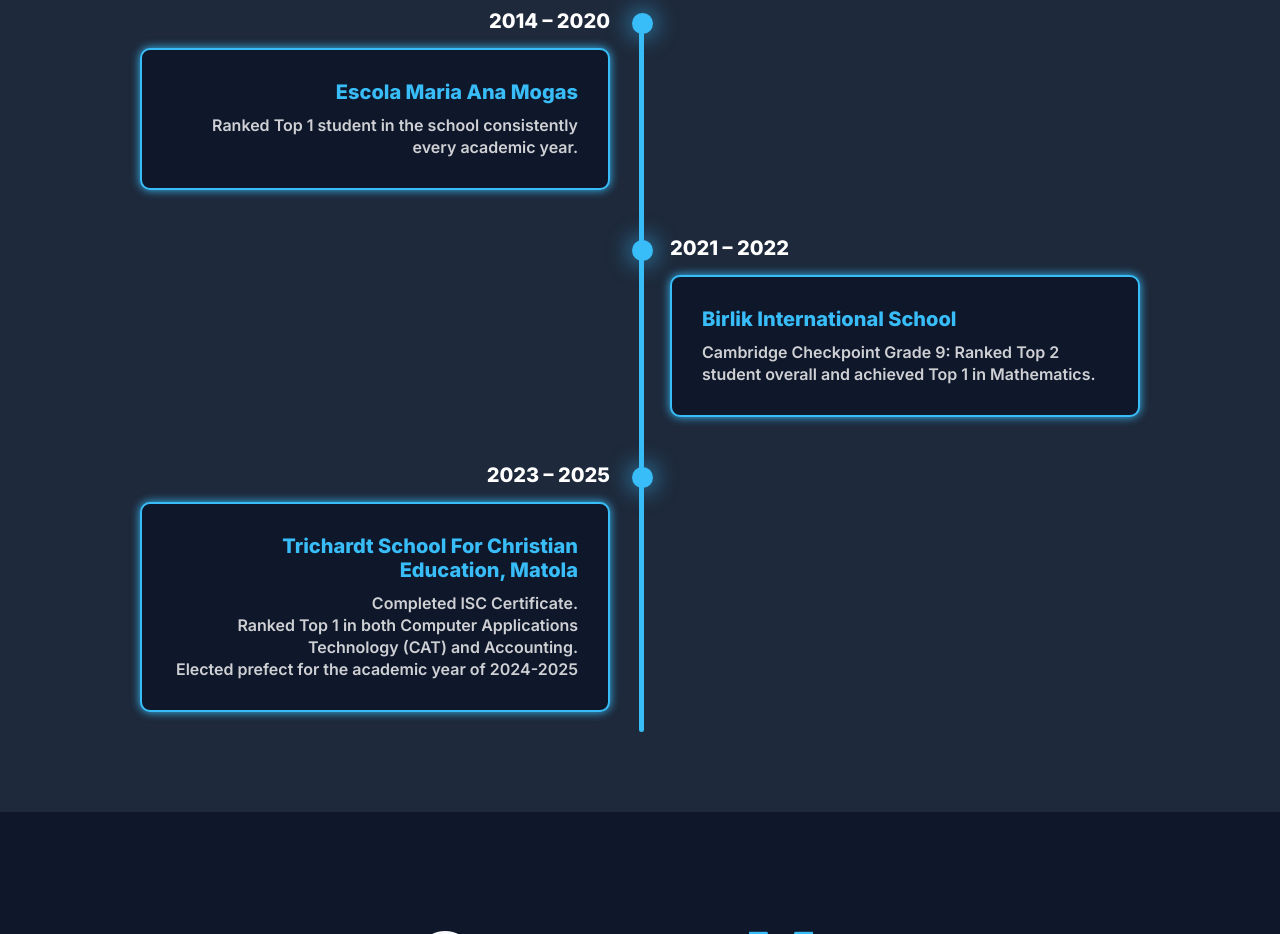
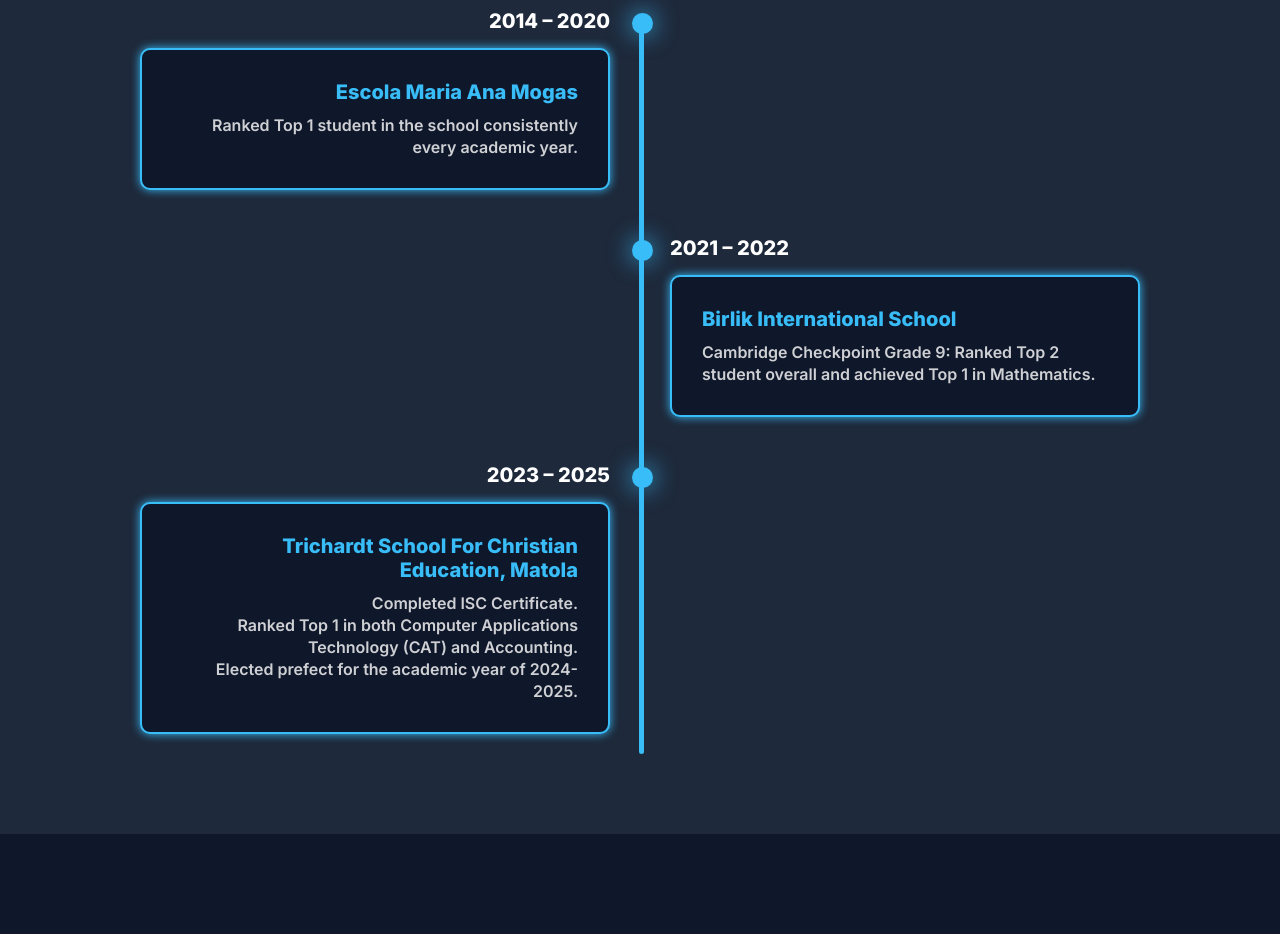
Before and after one commit to ArcherTembe/Portfolio, a plain HTML site: page index.html in a window 1280 px wide. Shown: the part 3478-4412 px from the top of the page. Drawn offline with Linux system fonts and the light colour scheme.

Commit message:
updating text

```diff
--- a/index.html
+++ b/index.html
@@ -159,7 +159,7 @@
       <div class="timeline-date">2023 – 2025</div>
       <div class="timeline-content">
         <h3>Trichardt School for Christian Education, Matola</h3>
-        <p>Completed ISC Certificate.<br>Ranked Top 1 in both Computer Applications Technology (CAT) and Accounting.<br>Elected prefect for the academic year of 2024-2025</p>
+        <p>Completed ISC Certificate.<br>Ranked Top 1 in both Computer Applications Technology (CAT) and Accounting.<br>Elected prefect for the academic year of 2024-2025.</p>
       </div>
     </div>
 
```
